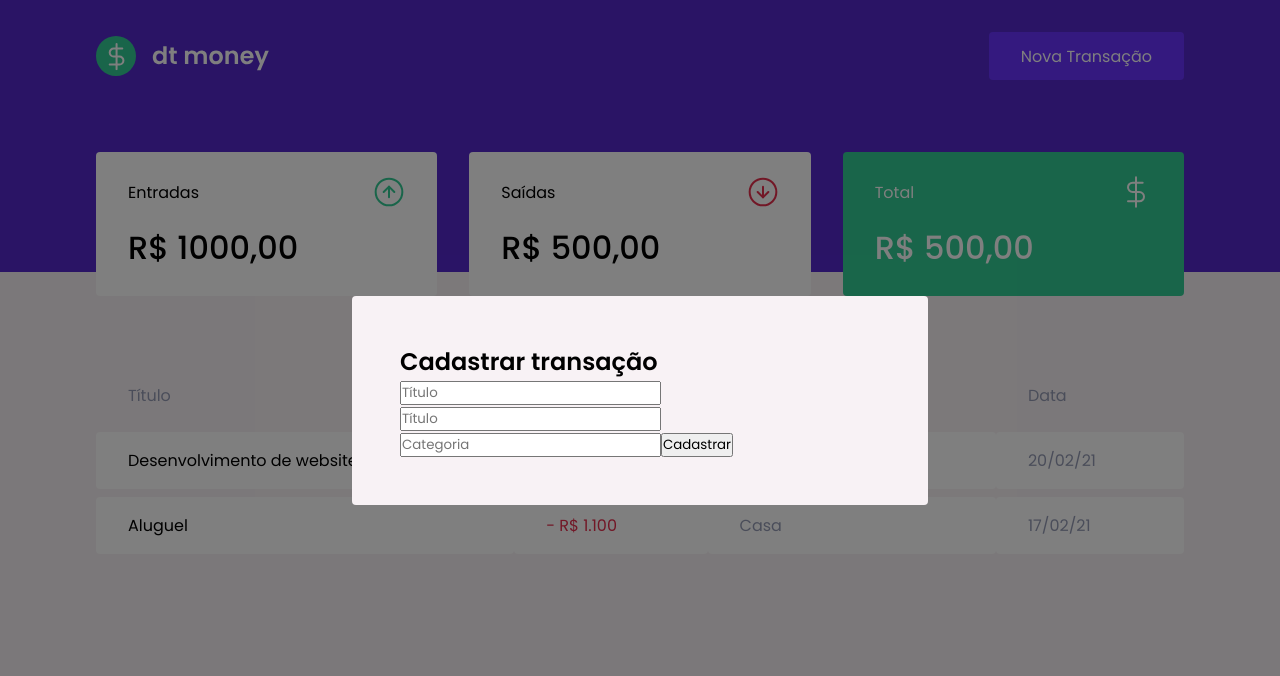
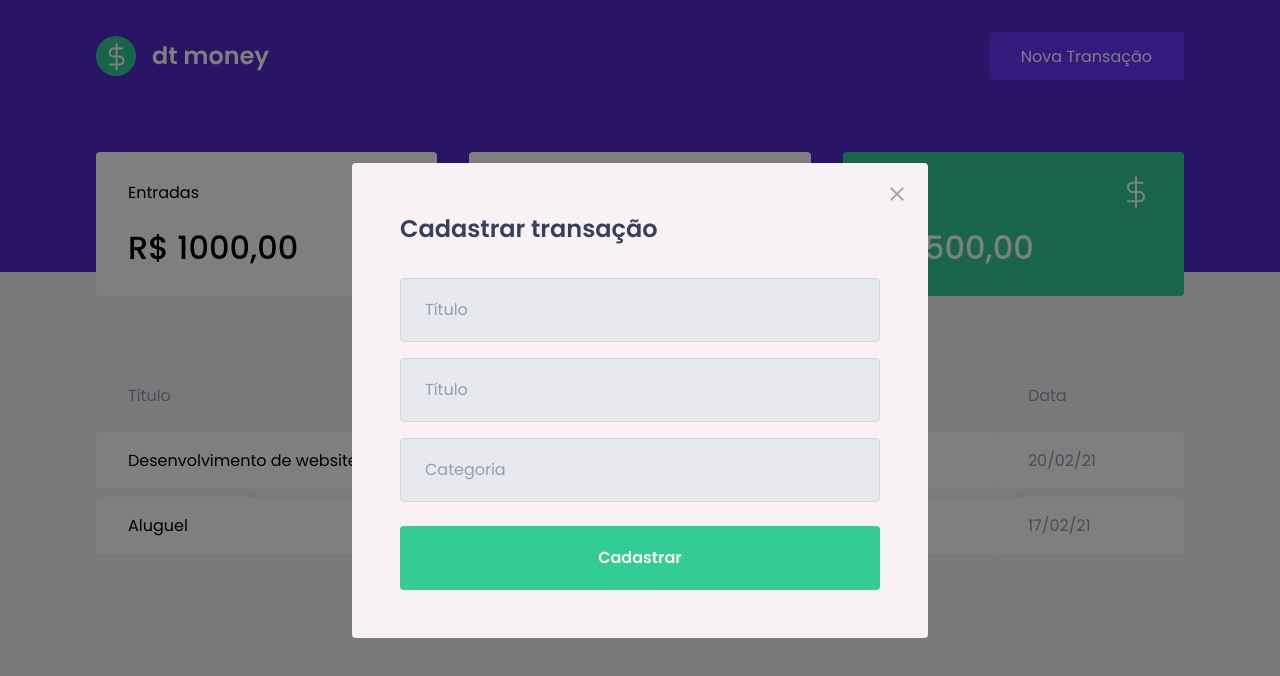
Before and after one commit to wrspada02/chapterll_reactIgnite, a React (Create React App) app: page / in a window 1280 px wide. Both pictures are taken after a click on the button "Nova Transação". Shown: the top 676 px of the page. Built offline with nearby package versions, Linux system fonts and the light colour scheme; no server answers; what miragejs would draw is missing.

Commit message:
finished style modal

```diff
--- a/src/components/NewTransactionModal/index.tsx
+++ b/src/components/NewTransactionModal/index.tsx
@@ -1,6 +1,8 @@
 
     import Modal from "react-modal";
     import { Container } from "./styles";
+
+    import closeImg from "../../assets/download/assets/close.svg";
 
     interface NewTransactionModalProps{
         isOpen: boolean,
@@ -18,6 +20,13 @@
                 className="react-modal-content"
                 >
 
+                <button
+                type="button"
+                onClick={props.onRequestClose}
+                className="react-modal-close">
+                    <img src={closeImg} alt="Fechar modal" />
+                </button>
+
                 <Container>
                 <h2>Cadastrar transação</h2>
 
@@ -31,7 +40,7 @@
                 />
 
                 <input
-                type="number"
+                type="text"
                 placeholder="Categoria"
                 />
 
--- a/src/components/NewTransactionModal/styles.ts
+++ b/src/components/NewTransactionModal/styles.ts
@@ -2,5 +2,50 @@
     import styled from "styled-components";
 
     export const Container = styled.form`
+        h2{
+            color: var(--text-tile);
+            font-size: 1.5rem;
+            margin-bottom: 2rem;
+        }
 
+        input{
+            width: 100%;
+            padding: 0 1.5rem;
+            height: 4rem;
+            border-radius: 0.25rem;
+
+            background: var(--backgroundInputModal);
+            border: 1px solid var(--borderColorModal);
+
+            font-weight: 400;
+            font-size: 1rem;
+
+            &::placeholder{
+                color: var(--text-body);
+
+            }
+
+            & + input{
+                margin-top: 1rem;
+            }
+        }
+
+        button[type="submit"]{
+            width: 100%;
+            padding: 0 1.5rem;
+            height: 4rem;
+            background: var(--green);
+            color: #FFF;
+            border-radius: 0.25rem;
+            border: 0;
+            font-size: 1rem;
+            margin-top: 1.5rem;
+            font-weight: 600;
+
+            transition: filter 0.2s;
+
+            &:hover{
+                filter: brightness(0.9);
+            }
+        }
     `;
--- a/src/styles/global.ts
+++ b/src/styles/global.ts
@@ -15,6 +15,8 @@
             --text-body: #969CB5;
 
             --background: #F8F2F5;
+            --backgroundInputModal: #E7E9EE;
+            --borderColorModal: #D7D7D7;
             --shape: #FFFFFF;
         }
 
@@ -83,4 +85,18 @@
             position: relative;
             border-radius: 0.25rem;
         }
+
+        .react-modal-close{
+            position: absolute;
+            right: 1.5rem;
+            top: 1.5rem;
+            border: 0;
+            background: transparent;
+
+            transition: filter 0.2s;
+
+            &:hover{
+                filter: brightness(0.9);
+            }
+        }
     `;
```
